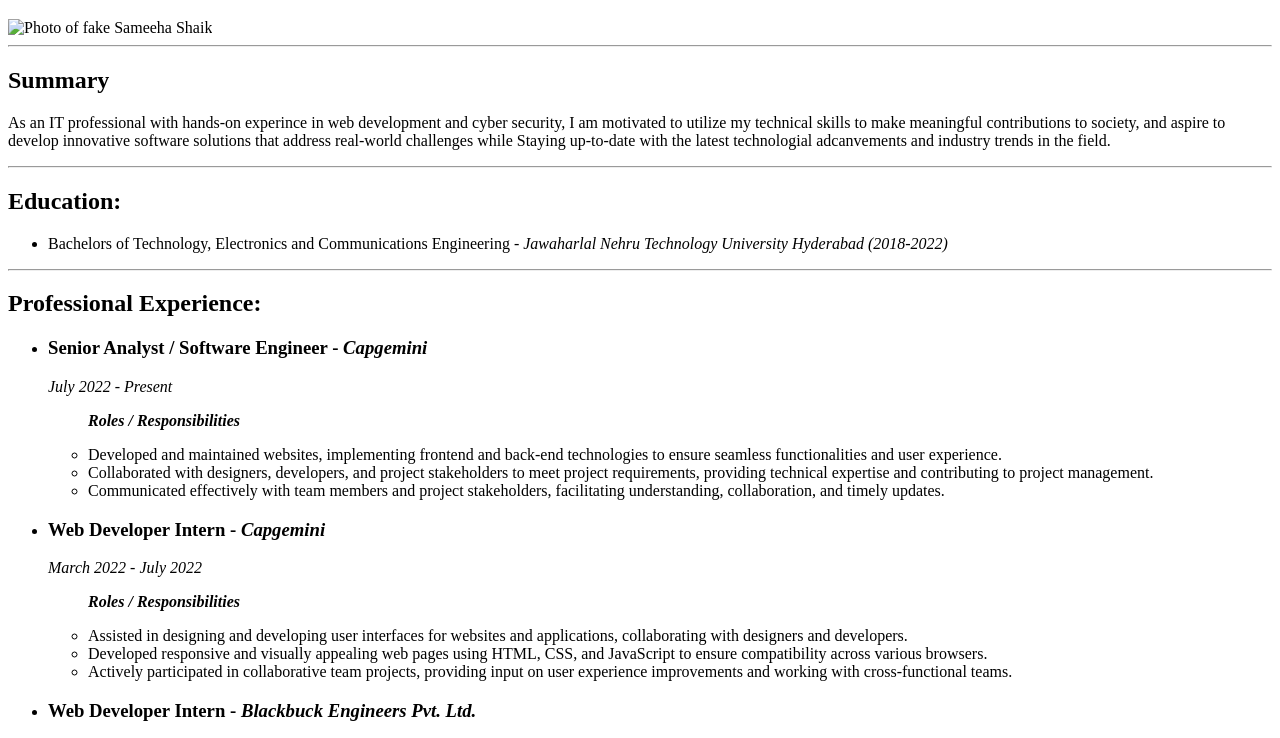
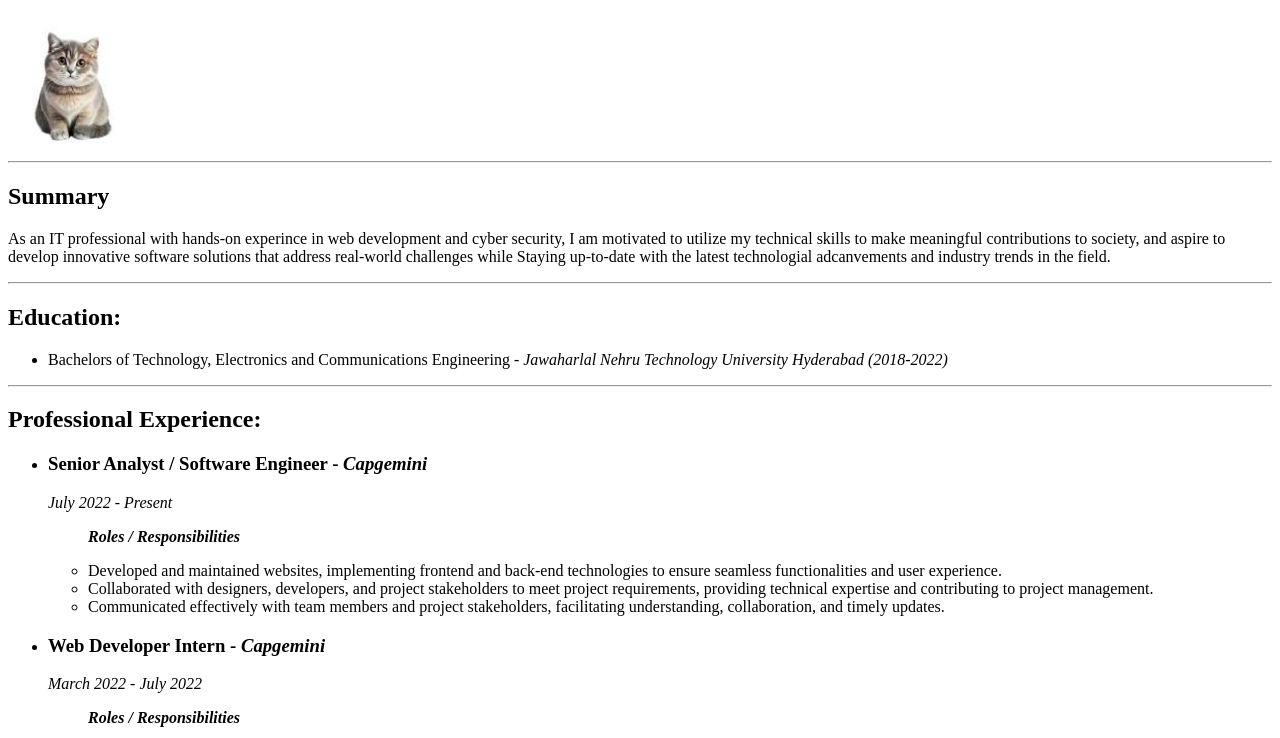
Before and after one commit to Sameehashaik/Personal-Project, a plain HTML site: page index.html in a window 1280 px wide. Shown: the part 61-799 px from the top of the page. Drawn offline with Linux system fonts and the light colour scheme.

Commit message:
Update index.html

```diff
--- a/index.html
+++ b/index.html
@@ -6,7 +6,7 @@
     </head>
     <body>
         <h1>Sameeha Shaik</h1>
-        <img src="./Images/cat.jpg" height="130" alt="Photo of fake Sameeha Shaik">
+        <img src="./cat.jpg" height="130" alt="Photo of fake Sameeha Shaik">
         <hr>
         <h2>Summary</h2>
         <p> As an IT professional with hands-on experince in web development and cyber security, I am motivated to utilize my technical skills to make meaningful contributions to society, and aspire to develop innovative software solutions that address real-world challenges while Staying up-to-date with the latest technologial adcanvements and industry trends in the field. </p>
```
